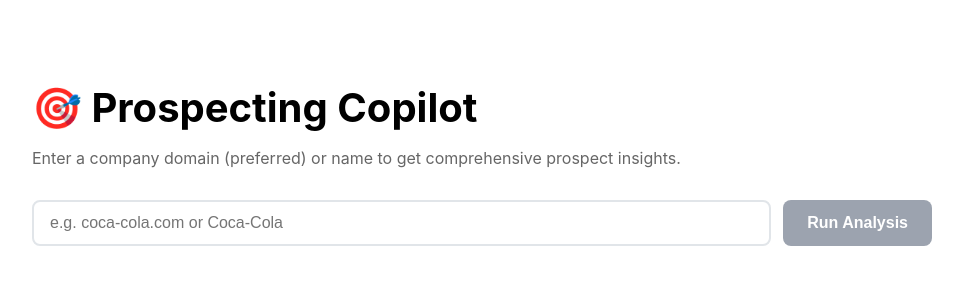
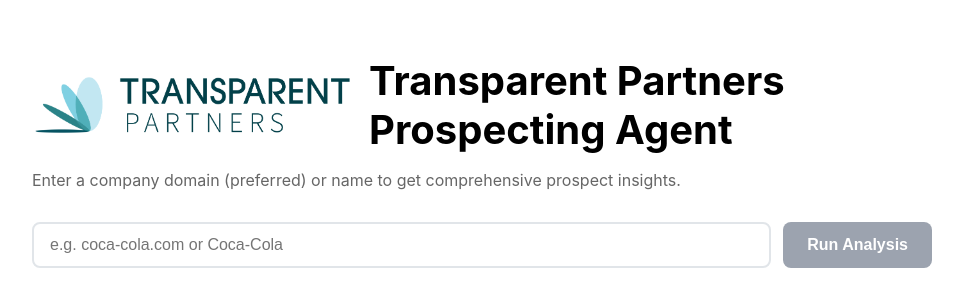
Before and after one commit to bsimkins11-source/Prospecting_Agent, a Next.js app: page / in a window 1280 px wide. Shown: the top 306 px of the page, without its empty margins (158-1121 px from the left). Built offline with nearby package versions, Linux system fonts and the light colour scheme.

Commit message:
Add Transparent Partners logo and update app branding

```diff
--- a/app/layout.tsx
+++ b/app/layout.tsx
@@ -1,7 +1,7 @@
 import type { Metadata } from 'next'
 
 export const metadata: Metadata = {
-  title: 'Prospecting Copilot',
+  title: 'Transparent Partners Prospecting Agent',
   description: 'AI-powered B2B prospect intelligence with Apollo.io and OpenAI',
 }
 
--- a/app/page.tsx
+++ b/app/page.tsx
@@ -49,9 +49,16 @@
       padding: 16,
       fontFamily: "-apple-system, BlinkMacSystemFont, 'Segoe UI', Roboto, sans-serif"
     }}>
-      <h1 style={{ fontSize: "2.5rem", fontWeight: "bold", marginBottom: "0.5rem" }}>
-        🎯 Prospecting Copilot
-      </h1>
+      <div style={{ display: "flex", alignItems: "center", gap: "1rem", marginBottom: "0.5rem" }}>
+        <img
+          src="/transparent-logo.png"
+          alt="Transparent Partners Logo"
+          style={{ height: "60px", width: "auto" }}
+        />
+        <h1 style={{ fontSize: "2.5rem", fontWeight: "bold", margin: 0 }}>
+          Transparent Partners Prospecting Agent
+        </h1>
+      </div>
       <p style={{ color: "#666", marginBottom: "2rem" }}>
         Enter a company domain (preferred) or name to get comprehensive prospect insights.
       </p>
--- a/package.json
+++ b/package.json
@@ -1,5 +1,5 @@
 {
-  "name": "prospect-agent",
+  "name": "transparent-partners-prospecting-agent",
   "version": "0.1.0",
   "private": true,
   "scripts": {
```
Also changed, not shown: public/transparent-logo.png (added).
